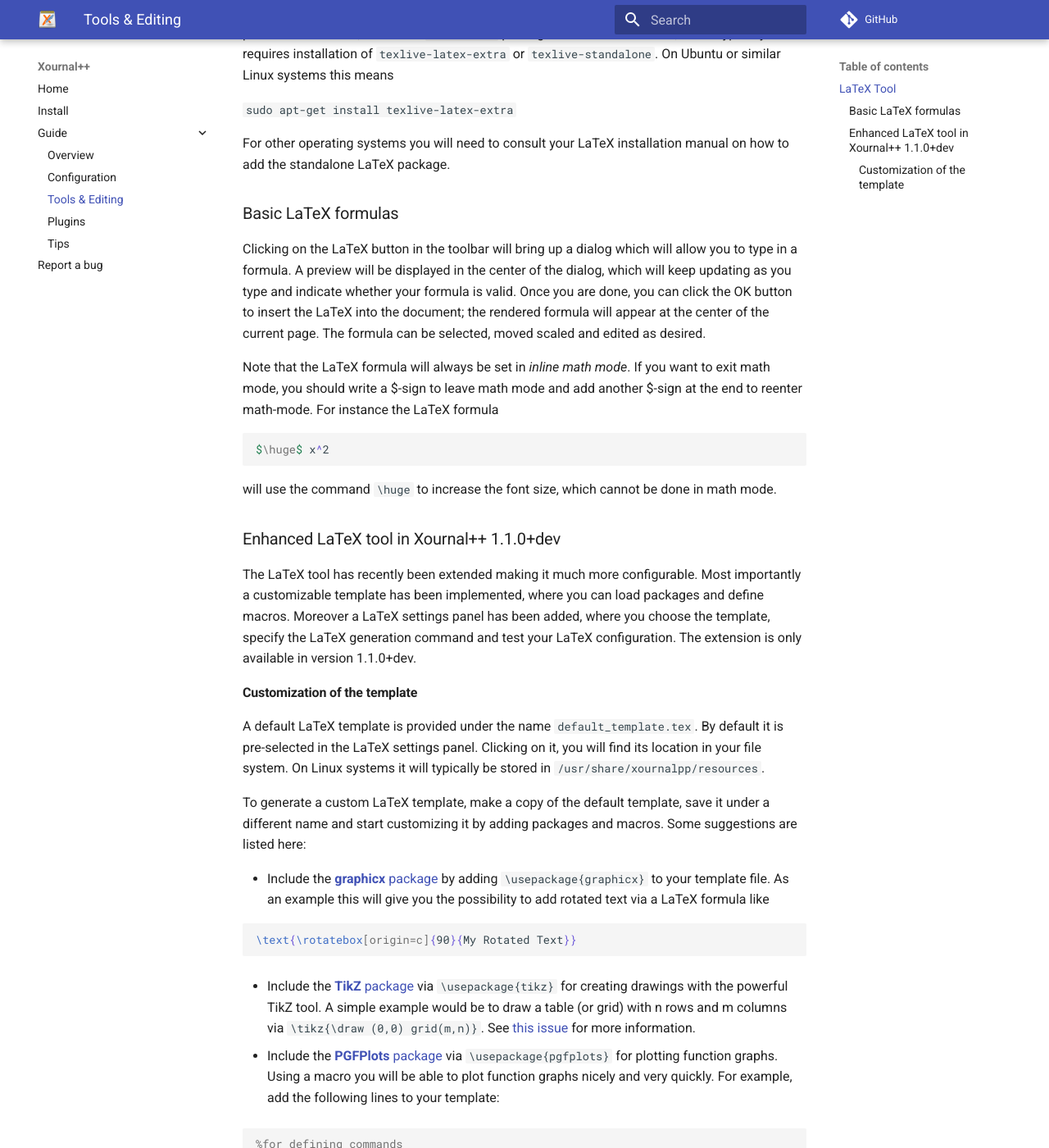
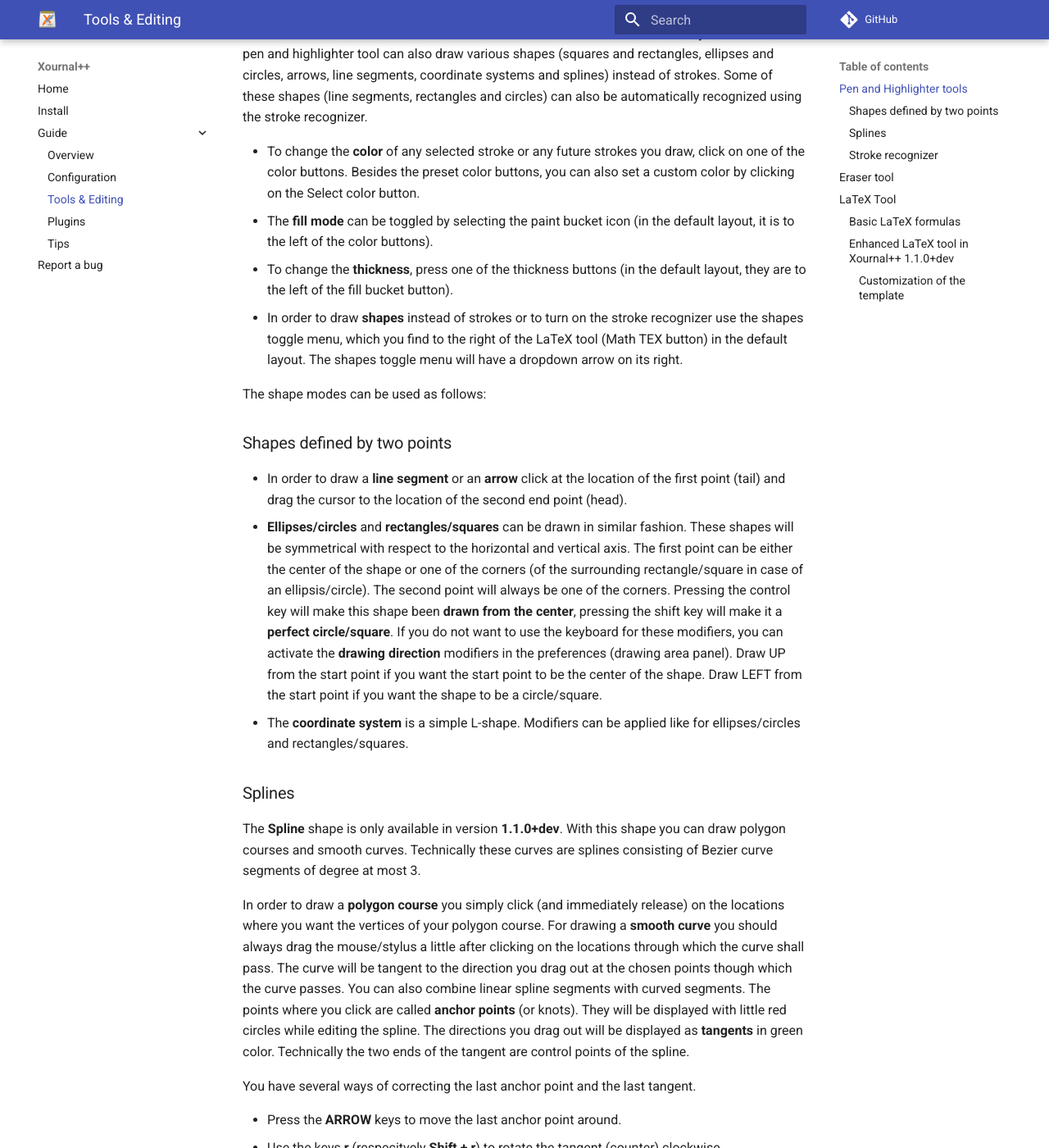
Before and after one commit to xournalpp/xournalpp.github.io, an MkDocs documentation site: the page built from docs/guide/tools.md, in a window 1280 px wide and 1400 px high, scrolled down 254 px. Shown: the whole window at 82% size. Built offline with MkDocs 1.6.1 and Material for MkDocs 9.7.7, drawn with Linux system fonts in a browser that asks for light colours; comment, search, counter and statistics services are not loaded; some of the changed text lies outside the part shown.

Commit message:
Describe pen, highlighter and eraser tools (#12)

```diff
--- a/docs/guide/tools.md
+++ b/docs/guide/tools.md
@@ -1,4 +1,57 @@
 # Tools & Editing
+
+## Pen and Highlighter tools
+
+The pen and highlighter tools allow you to **write**, **annotate** the document and **create various shapes** using a mouse or a pressure-sensitive stylus. Both pen and highlighter can be used with various colors and thicknesses. In fill mode the enclosed area will automatically be filled. The pen and highlighter tool can also draw various shapes (squares and rectangles, ellipses and circles, arrows, line segments, coordinate systems and splines) instead of strokes. Some of these shapes (line segments, rectangles and circles) can also be automatically recognized using the stroke recognizer.
+
+- To change the **color** of any selected stroke or any future strokes you draw, click on one of the color buttons. Besides the preset color buttons, you can also set a custom color by clicking on the Select color button.
+- The **fill mode** can be toggled by selecting the paint bucket icon (in the default layout, it is to the left of the color buttons).
+- To change the **thickness**, press one of the thickness buttons (in the default layout, they are to the left of the fill bucket button).
+- In order to draw **shapes** instead of strokes or to turn on the stroke recognizer use the shapes toggle menu, which you find to the right of the LaTeX tool (Math TEX button) in the default layout. The shapes toggle menu will have a dropdown arrow on its right.
+
+The shape modes can be used as follows:
+
+### Shapes defined by two points
+
+- In order to draw a **line segment** or an **arrow** click at the location of the first point (tail) and drag the cursor to the location of the second end point (head).
+- **Ellipses/circles** and **rectangles/squares** can be drawn in similar fashion. These shapes will be symmetrical with respect to the horizontal and vertical axis.
+  The first point can be either the center of the shape or one of the corners (of the surrounding rectangle/square in case of an ellipsis/circle). The second point will always be one of the corners.
+  Pressing the control key will make this shape been **drawn from the center**, pressing the shift key will make it a **perfect circle/square**. If you do not want to use the keyboard for these modifiers, you can activate the **drawing direction** modifiers in the preferences (drawing area panel). Draw UP from the start point if you want the start point to be the center of the shape. Draw LEFT from the start point if you want the shape to be a circle/square.
+- The **coordinate system** is a simple L-shape. Modifiers can be applied like for ellipses/circles and rectangles/squares.
+
+### Splines
+
+The **Spline** shape is only available in version **1.1.0+dev**. With this shape you can draw polygon courses and smooth curves. Technically these curves are splines consisting of Bezier curve segments of degree at most 3.
+
+In order to draw a **polygon course** you simply click (and immediately release) on the locations where you want the vertices of your polygon course. For drawing a **smooth curve** you should always drag the mouse/stylus a little after clicking on the locations through which the curve shall pass. The curve will be tangent to the direction you drag out at the chosen points though which the curve passes. You can also combine linear spline segments with curved segments.
+The points where you click are called **anchor points** (or knots). They will be displayed with little red circles while editing the spline. The directions you drag out will be displayed as **tangents** in green color. Technically the two ends of the tangent are control points of the spline.
+
+You have several ways of correcting the last anchor point and the last tangent.
+
+- Press the **ARROW** keys to move the last anchor point around.
+- Use the keys **r** (respecitvely **Shift + r**) to rotate the tangent (counter) clockwise.
+- Use the keys **s** (respectively **Shift + s**) to scale the last tangent up or down.
+- You can also completely remove the last anchor point (and the corresponding tangent) via the **BACKSPACE** key.
+
+Drawing a spline is finished by either connecting the curve up to the first vertex/anchor point (yielding a closed spline), by double clicking or using the **ESCAPE** key.
+
+### Stroke recognizer
+
+If the **stroke recognizer** is turned on, it will attempt to convert every stroke upon completion into either
+
+- a line segment,
+- a circle or
+- a (possibly rotated) rectangle/square.
+
+It will leave the stroke as-is if it cannot match the stroke to one of these shapes.
+
+## Eraser tool
+
+The Eraser tool can remove strokes or parts of strokes. It has three modes:
+
+- **Standard**: remove parts of strokes that the cursor moves over.
+- **Whiteout**: paint a white stroke.
+- **Delete Stroke**: remove the entirety of any stroke that the cursor touches.
 
 ## LaTeX Tool
 
```
